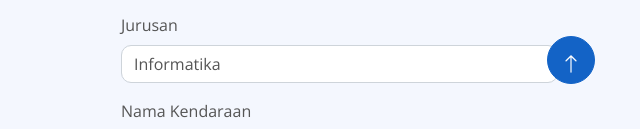
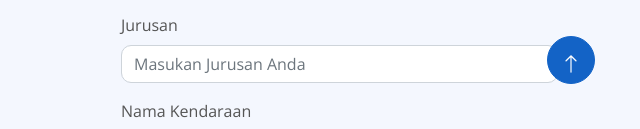
Before and after one commit to PakArbi/pakarbi.github.io, a plain HTML site: page pages/inputprofilparkiran.html in a window 1280 px wide. Shown: the part 671-800 px from the top of the page, 640-1280 px from the left. Drawn offline with nearby package versions, Linux system fonts and the light colour scheme; files whose address does not match are found by name.

Commit message:
update input jurusan parkiran

```diff
--- a/pages/inputprofilparkiran.html
+++ b/pages/inputprofilparkiran.html
@@ -153,13 +153,13 @@
                         </div>
                         <div class="mb-3">
                             <label class="form-label">Jurusan</label><br>
-                            <!-- <input type="text" class="form-control" id="jurusan" placeholder="Masukan Jurusan Anda"> -->
-                            <select class="form-control" id="jurusan" name="jurusan" style="background-color: white;">
+                            <input type="text" class="form-control" id="jurusan" placeholder="Masukan Jurusan Anda">
+                            <!-- <select class="form-control" id="jurusan" name="jurusan" style="background-color: white;">
                                 <option value="informatika">Informatika</option>
                                 <option value="akuntansi">Akuntansi</option>
                                 <option value="logistik">Logistik</option>
                                 <option value="bisnis">Bisnis</option>
-                            </select>
+                            </select> -->
                         </div>
                         <div class="mb-3">
                             <label class="form-label">Nama Kendaraan</label>
```
